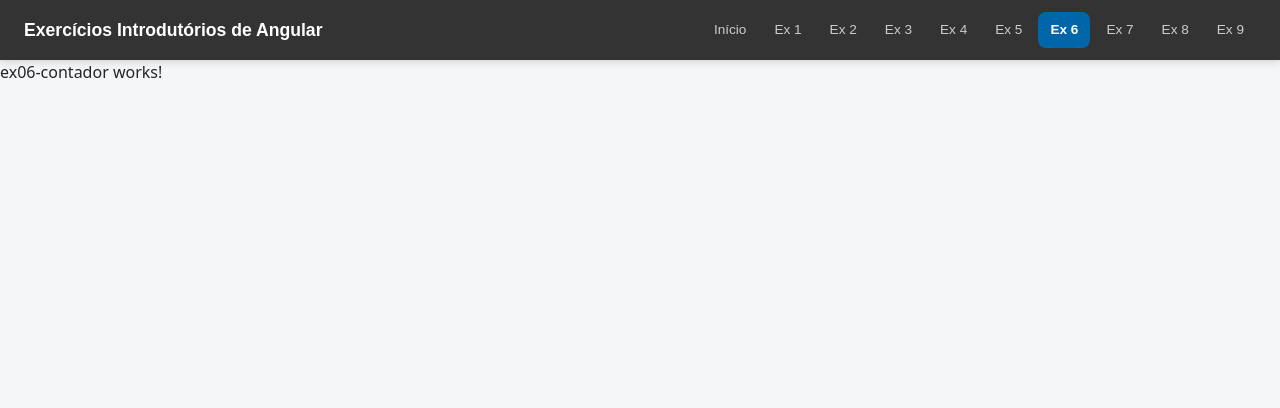
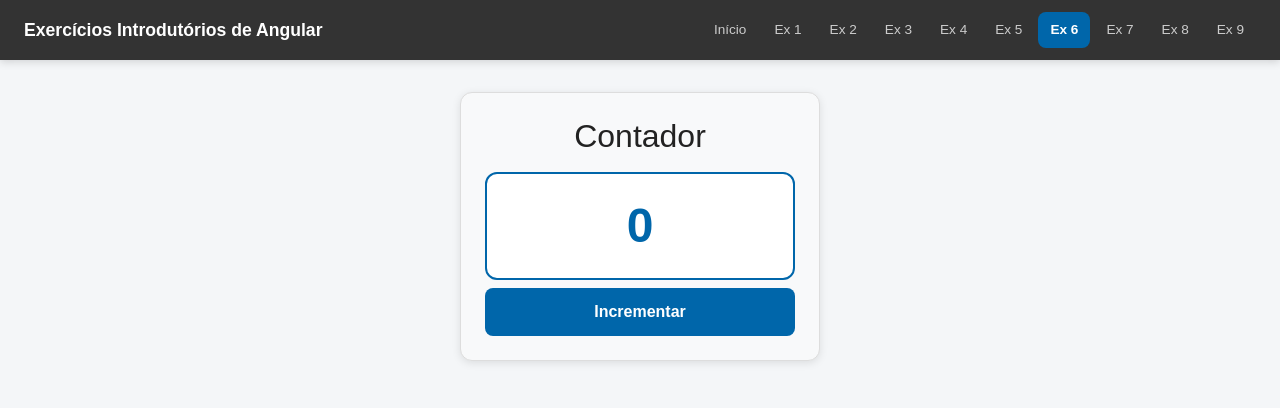
Before and after one commit to Kovatsug/exercicios-introdutorios-angular, an Angular app: page /ex06 in a window 1280 px wide. Shown: the top 408 px of the page. Built offline with nearby package versions, Linux system fonts and the light colour scheme.

Commit message:
feat: ex 06

```diff
--- a/src/app/paginas/exercicios/ex06-contador/ex06-contador.css
+++ b/src/app/paginas/exercicios/ex06-contador/ex06-contador.css
@@ -0,0 +1,99 @@
+/* Centraliza o card na tela */
+:host {
+    display: block;
+}
+
+.contador-pagina {
+    display: flex;
+    justify-content: center;
+    padding: 2rem 1rem;
+    font-family: Arial, sans-serif;
+    box-sizing: border-box;
+}
+
+
+.card {
+    width: 100%;
+    max-width: 360px;
+    padding: 1.5rem;
+    background-color: #f8f9fa;
+    border: 1px solid #ddd;
+    border-radius: 0.75rem;
+    box-shadow: 0 2px 8px rgba(0, 0, 0, 0.1);
+    text-align: center;
+    box-sizing: border-box;
+}
+
+.card h2 {
+    margin: 0 0 1rem 0;
+    color: #222;
+}
+
+/* Número do contador (clicável para zerar) */
+.numero {
+    display: inline-block;
+    min-width: 120px;
+    padding: 1rem 1.5rem;
+    margin-bottom: 0.5rem;
+    font-size: 3rem;
+    font-weight: bold;
+    color: #0066aa;
+    background-color: #ffffff;
+    border: 2px solid #0066aa;
+    border-radius: 0.75rem;
+    cursor: pointer;
+    user-select: none;
+    /* evita selecionar o texto ao clicar várias vezes */
+    transition: transform 0.1s, background-color 0.2s;
+}
+
+.numero:hover {
+    background-color: #cdf0ff;
+}
+
+.numero:active {
+    transform: scale(0.95);
+}
+
+
+/* Botão Incrementar */
+.botao {
+    padding: 0.75rem 1.5rem;
+    font-size: 1rem;
+    font-weight: bold;
+    color: #ffffff;
+    background-color: #0066aa;
+    border: none;
+    border-radius: 0.5rem;
+    cursor: pointer;
+    transition: background-color 0.2s, transform 0.1s;
+}
+
+.botao:hover {
+    background-color: #004f85;
+}
+
+.botao:active {
+    transform: scale(0.97);
+}
+
+.botao:focus-visible,
+.numero:focus-visible {
+    outline: 2px solid #0066aa;
+    outline-offset: 2px;
+}
+
+/* Telas pequenas */
+@media (max-width: 600px) {
+    .contador-pagina {
+        padding: 1rem 0.5rem;
+    }
+
+    .numero {
+        font-size: 2.5rem;
+    }
+
+    .botao {
+        width: 100%;
+    }
+}
--- a/src/app/paginas/exercicios/ex06-contador/ex06-contador.html
+++ b/src/app/paginas/exercicios/ex06-contador/ex06-contador.html
@@ -1 +1,9 @@
-<p>ex06-contador works!</p>
+<div class="contador-pagina">
+    <div class="card">
+        <h2>Contador</h2>
+
+        <div class="numero" (click)="zerar()">{{ contador }}</div>
+
+        <button class="botao" (click)="clicar()">Incrementar</button>
+    </div>
+</div>
--- a/src/app/paginas/exercicios/ex06-contador/ex06-contador.ts
+++ b/src/app/paginas/exercicios/ex06-contador/ex06-contador.ts
@@ -6,4 +6,20 @@ import { Component } from '@angular/core';
   styleUrl: './ex06-contador.css',
   templateUrl: './ex06-contador.html',
 })
-export class Ex06Contador {}
+export class Ex06Contador {
+
+contador =0;
+
+clicar() {
+  if (this.contador==10){
+    this.contador=0
+  }
+  else{
+    this.contador+=1;
+  }
+}
+
+zerar(){
+  this.contador=0
+}
+}
```
